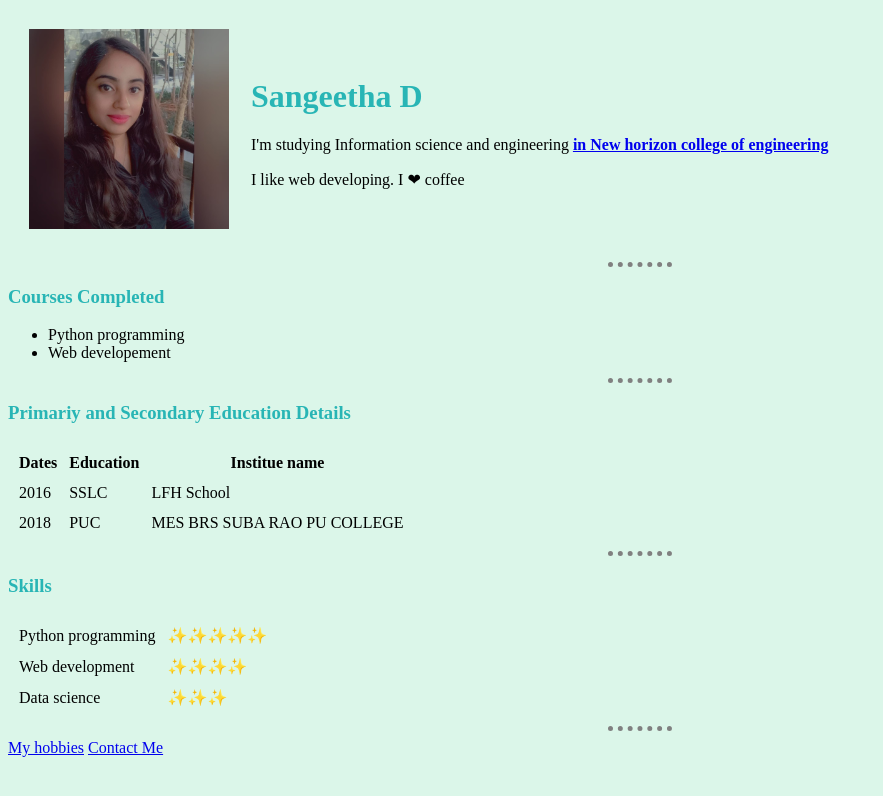
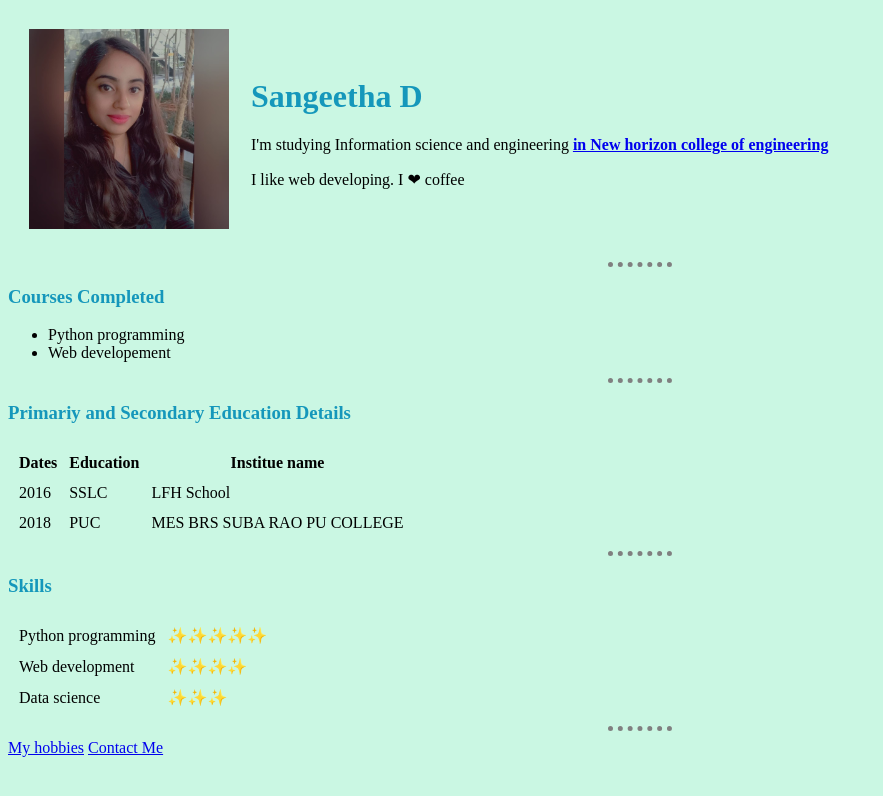
Before and after one commit to Sangeetha963/cv, a plain HTML site: page index.html in a window 1280 px wide. Shown: the whole page, without its empty margins (0-883 px from the left). Drawn offline with Linux system fonts and the light colour scheme; files that its build step writes are made by us from their sources.

Commit message:
Add files via upload

```diff
--- a/index.html
+++ b/index.html
@@ -3,7 +3,7 @@
   <head>
     <meta charset="utf-8">
     <title>sangeetha</title>
-    <link rel="stylesheet" href="css/style.css">
+    <link rel="stylesheet" href="style.css">
   </head>
   <body>
     <table cellspacing="20">
--- a/style.css
+++ b/style.css
@@ -1,11 +1,11 @@
 body{
-  background-color:#dbf6e9;
+  background-color:#caf7e3;
 }
 h1{
-   color: #28b5b5;
+  color:#1597bb;
 }
 h3{
-  color: #28b5b5;
+  color:#1597bb;
 }
 hr{
   border-style: none;
```
